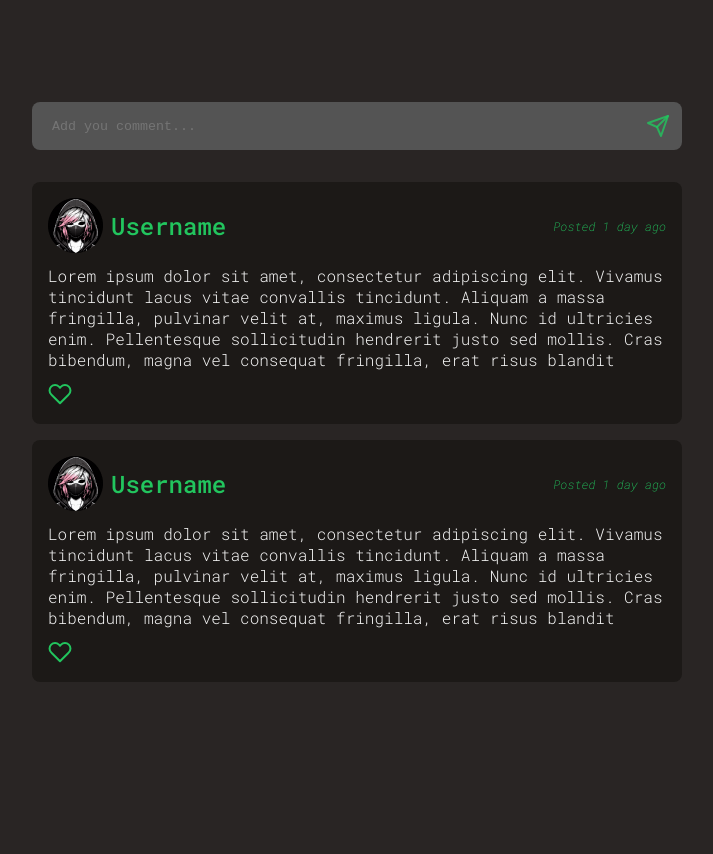
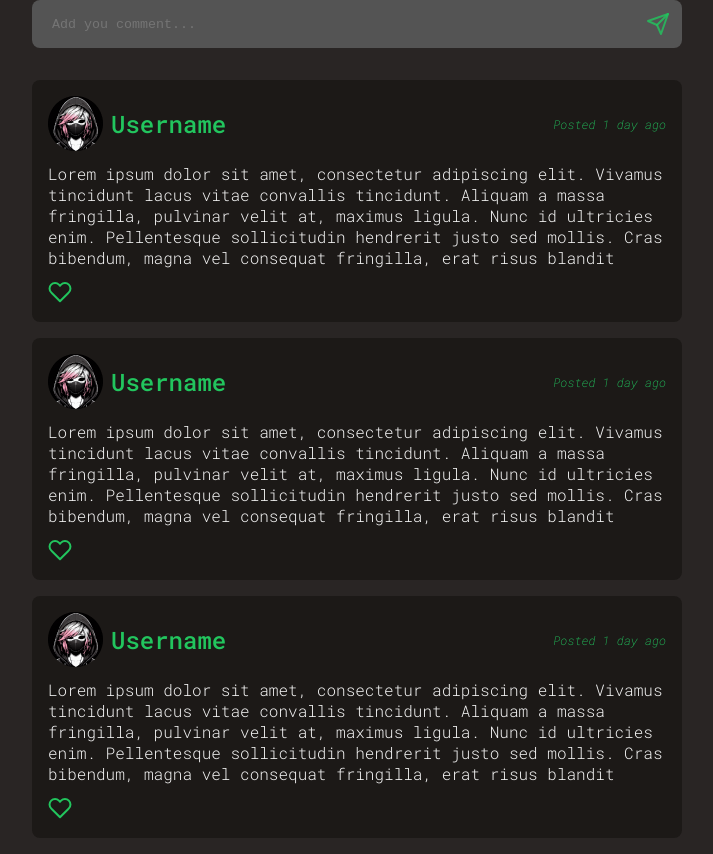
Before and after one commit to ThaisGO/front_projects, a plain HTML site: page 4 - Single Comment Section/index.html in a window 1280 px wide. Shown: the whole page, without its empty margins (283-996 px from the left). Before the commit the page ends 800 px from the top, so only its background shows below. Drawn offline with nearby package versions, Linux system fonts and the light colour scheme.

Commit message:
fix: grammar fix and new card comment

```diff
--- a/4 - Single Comment Section/index.html
+++ b/4 - Single Comment Section/index.html
@@ -18,7 +18,6 @@
 </head>
 
 <body>
-
     <div class="container">
         <div class="comment_input">
             <textarea name="comment" id="comment" rows="1" placeholder="Add you comment..."></textarea>
@@ -62,8 +61,26 @@
                 <i data-feather="heart" class="icon"></i>
             </div>
         </div>
+
+        <div class="card">
+            <div class="card_head">
+                <img src="avatar.png" alt="avatr of a masked girl with hood">
+                <h2>Username</h2>
+                <span>Posted 1 day ago</span>
+            </div>
+
+            <div class="card_body">
+                <p>Lorem ipsum dolor sit amet, consectetur adipiscing elit. Vivamus tincidunt lacus vitae convallis
+                    tincidunt. Aliquam a massa fringilla, pulvinar velit at, maximus ligula. Nunc id ultricies enim.
+                    Pellentesque sollicitudin hendrerit justo sed mollis. Cras bibendum, magna vel consequat fringilla,
+                    erat risus blandit</p>
+            </div>
+
+            <div class="card_footer">
+                <i data-feather="heart" class="icon"></i>
+            </div>
+        </div>
     </div>
-
 
 
     <script>
```
